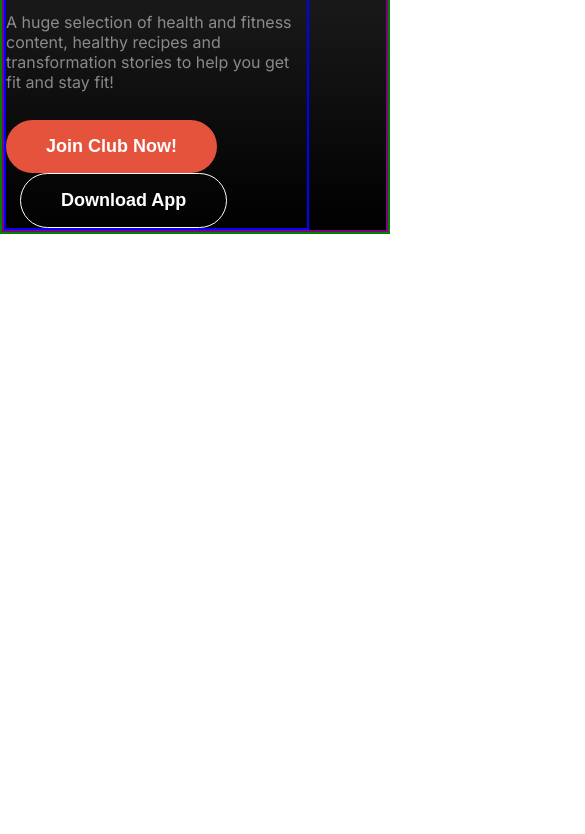
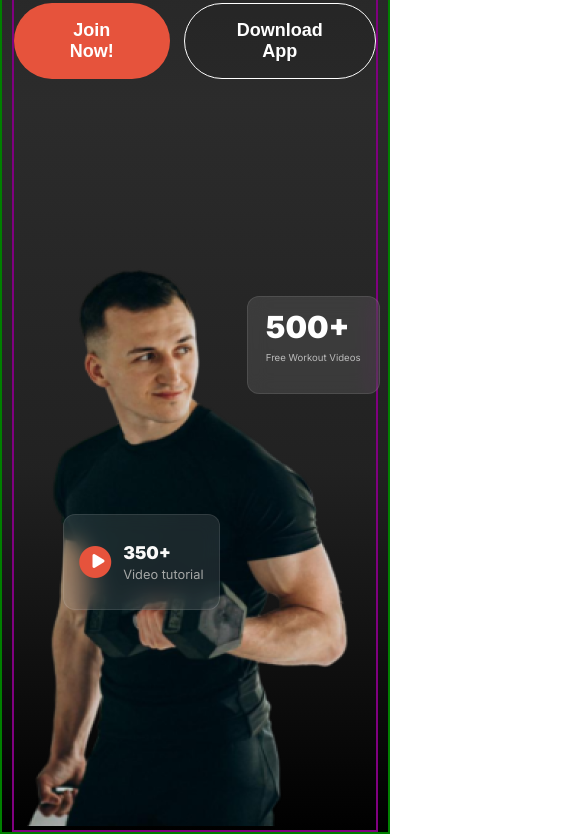
Before and after one commit to mridularodoshi/fitness-club-website-B10A2, a plain HTML site: page index.html in a window 390 px wide. Shown: the part 631-1465 px from the top of the page, 585 px wide, since content can reach past the window. Before the commit the page ends 865 px from the top, so only its background shows below. Drawn offline with Linux system fonts and the light colour scheme; a web font is replaced by a local one.

Commit message:
made navbar and banner responsive

```diff
--- a/index.html
+++ b/index.html
@@ -46,24 +46,44 @@
                     <li><a href="" class="nav-link">About</a></li>
                 </ul>
             </div>
+            <div class="hamburger-menu">
+                <i class="fa-solid fa-bars fa-2xl" style="color: #ffffff;"></i>
+            </div>
         </nav>
         <!--navbar ends here-->
 
         <!--banner starts here-->
         <div class="banner display-flex">
             <div class="banner-content">
-                <h1 class="banner-title">Get body in <span id="shape" class="miama-italic">shape </span>& stay healthy</h1>
+                <h1 class="banner-title">Get body in <span id="shape" class="miama-italic">shape </span>& stay healthy
+                </h1>
                 <p class="banner-descrip">A huge selection of health and fitness content, healthy recipes and
                     transformation stories to help you get fit and stay fit!</p>
-                <div class="banner-btns">
+                <div class="banner-btns display-flex">
                     <button class="btn-primary" id="join-btn">Join Club Now!</button>
+                    <button class="btn-primary display-none" id="join-btn-small">Join Now!</button>
                     <button class="btn-primary" id="down-btn">Download App</button>
                 </div>
             </div>
 
             <div class="banner-dp">
                 <img src="images/Images 2.png" alt="">
-
+                <div id="badge-one">
+                    <span id="five-hun">500+</span><br>
+                    <span id="free">Free Workout Videos</span>
+                </div>
+                <div class="badge-two display-flex">
+                    <div>
+                        <i class="fa-solid fa-circle fa-2xl" style="color: #e6533c;"></i>
+                    </div>
+                    <div>
+                        <span id="three-hun">350+</span><br>
+                        <span id="vid">Video tutorial</span>
+                    </div>
+                </div>
+                <div id="play-btn">
+                    <i class="fa-sharp fa-solid fa-play" style="color: #ffffff;"></i>
+                </div>
             </div>
 
         </div>
--- a/styles/responsive.css
+++ b/styles/responsive.css
@@ -1,3 +1,66 @@
 /* media query for small devices */
 @media screen and (max-width:576px) {
+    .navbar,.banner{
+        margin-left: 10px;
+        margin-right: 10px;
+    }
+    /* navbar */
+    .hamburger-menu{
+        display: block;
+    }
+    .nav-list{
+        display: none;
+    }
+
+    /* banner */
+    .banner{
+        flex-direction: column;
+    }
+    #join-btn-small{
+        display: block;
+    }
+    #join-btn{
+        display: none;
+    }
+    #badge-one{
+        top: 50px;
+        right: -10px;
+        padding: 12px 18px;
+
+    }
+    #play-btn{
+        bottom: 259px;
+        right: 265px;
+        z-index: 2;
+    }
+    .badge-two{
+        bottom: 220px;
+        right: 150px;
+        z-index: 1;
+        padding: 15px;
+    }
+    #five-hun {
+        font-size: 1.9rem;
+    }
+    #three-hun{
+        font-size: 1.1rem;
+
+    }
+    #free {
+        font-size: 0.6rem;
+
+    }
+    #vid{
+        font-size: 0.8rem;
+
+    }
+
 }
+
+/* media query for medium devices */
+@media screen and (min-width:576px) and (max-width:992px){
+     /* banner */
+    .banner{
+        flex-direction: column;
+    }
+}
--- a/styles/style.css
+++ b/styles/style.css
@@ -23,6 +23,12 @@
 .display-flex {
     display: flex;
 }
+.display-none{
+    display: none;
+}
+.display-block{
+    display: block;
+}
 
 header {
     border: 2px solid green;
@@ -31,9 +37,9 @@ header {
     background: linear-gradient(180deg,
             rgb(0, 0, 0) 0%,
 
-            rgba(20, 20, 20, 0.986) 25%,
-            rgba(30, 30, 30, 0.986) 50%,
-            rgba(20, 20, 20, 0.986) 75%,
+            rgba(30, 30, 30, 0.986) 25%,
+            rgba(40, 40, 40, 0.986) 50%,
+            rgba(30, 30, 30, 0.986) 75%,
 
             rgb(0, 0, 0) 100%);
 
@@ -95,7 +101,11 @@ header {
     font-size: 2.25rem;
     font-weight: 800;
 }
-
+.hamburger-menu{
+    display: none;
+    max-width: 24px;
+    height: 24px;
+}
 /* banner styles */
 .banner {
     border: 2px solid purple;
@@ -105,17 +115,20 @@ header {
 }
 
 .banner-content {
-    border: 2px solid blue;
+    /* border: 2px solid blue; */
     max-width: 520px;
+
 
 }
 
 .banner-dp {
-    border: 2px solid yellow;
+    /* border: 2px solid yellow; */
+    position: relative;
+
 }
 
 .banner-dp>img {
-    max-width: 100%;
+    width: 100%;
     height: 100%;
     object-fit: cover;
 }
@@ -137,10 +150,12 @@ header {
     font-size: 1rem;
     font-weight: 400;
 }
-.banner-btns{
+
+.banner-btns {
     margin-top: 28px;
 }
-#down-btn{
+
+#down-btn {
     border: 1px solid rgb(255, 255, 255);
     border-radius: 42px;
     background-color: rgb(18, 18, 18, 0.1);
@@ -149,7 +164,71 @@ header {
     border-radius: 42px;
     padding: 16px 40px;
 }
-#join-btn{
+
+#join-btn {
     border-radius: 42px;
     padding: 16px 40px;
 }
+#join-btn-small{
+    border-radius: 42px;
+    padding: 16px 40px;
+}
+
+#badge-one {
+    background-color: rgba(255, 255, 255,0.1);
+    border: 1px solid rgba(255, 255, 255, 0.1);
+    border-radius: 12px;
+    backdrop-filter: blur(10px);
+
+    /* max-width: 193px; */
+    padding: 17px 24px;
+    height: 98px;
+
+    position: absolute;
+    top: 120px;
+    right: -50px;
+
+}
+.badge-two{
+    background-color: rgba(255, 255, 255,0.1);
+    border: 1px solid rgba(255, 255, 255, 0.1);
+    border-radius: 12px;
+    backdrop-filter: blur(10px);
+
+    padding: 17px 24px;
+    height: 96px;
+    align-items: center;
+    gap: 12px;
+
+    position: absolute;
+    bottom: 50px;
+    right: 250px;
+
+}
+#play-btn{
+    position: absolute;
+    bottom: 260px;
+    right: 395px;
+
+}
+#five-hun {
+    font-size: 2.5rem;
+    font-weight: 900;
+    color: rgb(255, 255, 255);
+}
+#three-hun{
+    font-size: 1.5rem;
+    font-weight: 900;
+    color:rgb(250, 250, 249);
+}
+#free {
+    font-size: 0.8rem;
+    font-weight: 400;
+    color:rgba(255, 255, 255, 0.65);
+}
+#vid{
+    font-size: 1rem;
+    font-weight: 400;
+    color:rgba(239, 237, 232, 0.65);
+
+}
```
